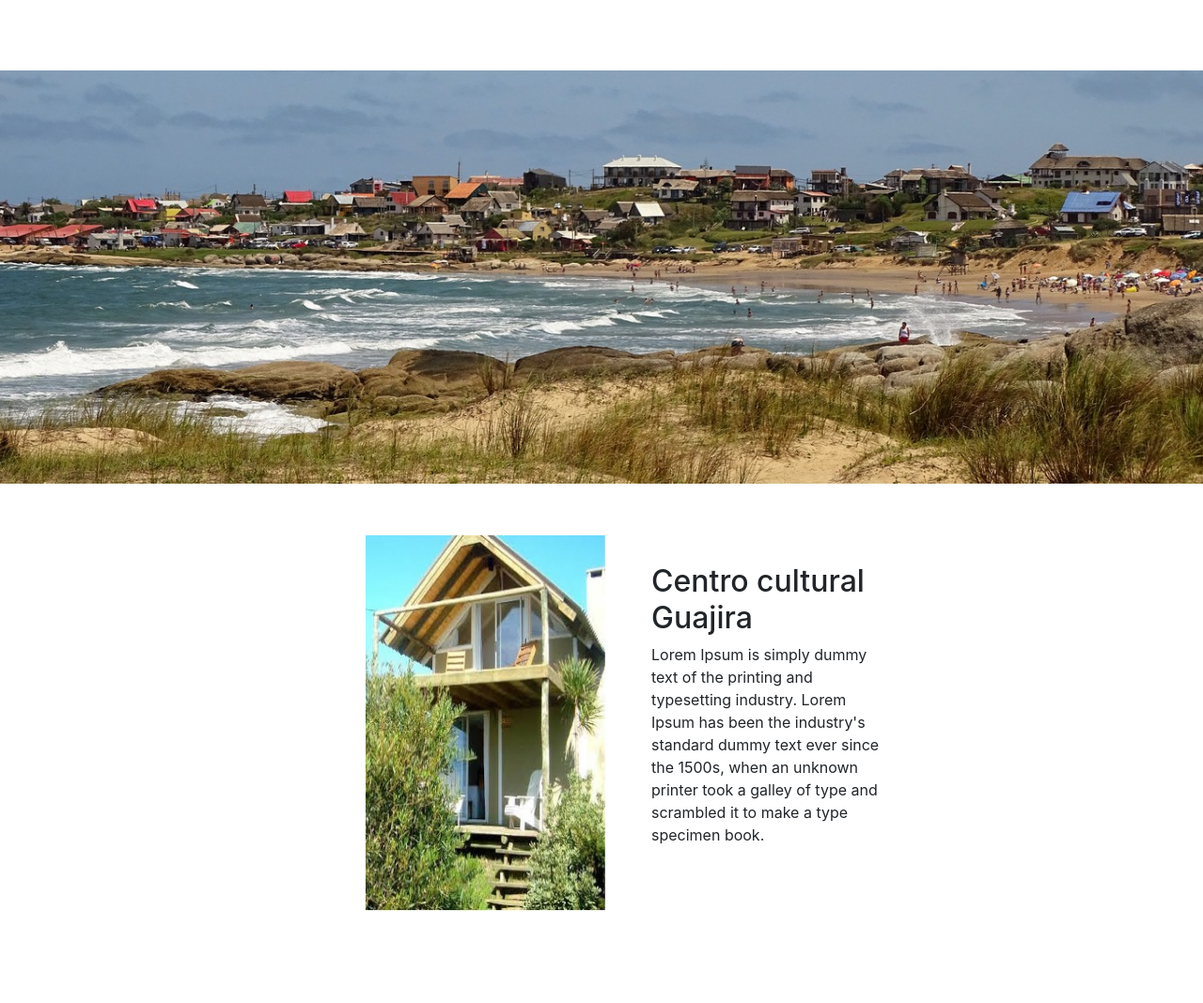
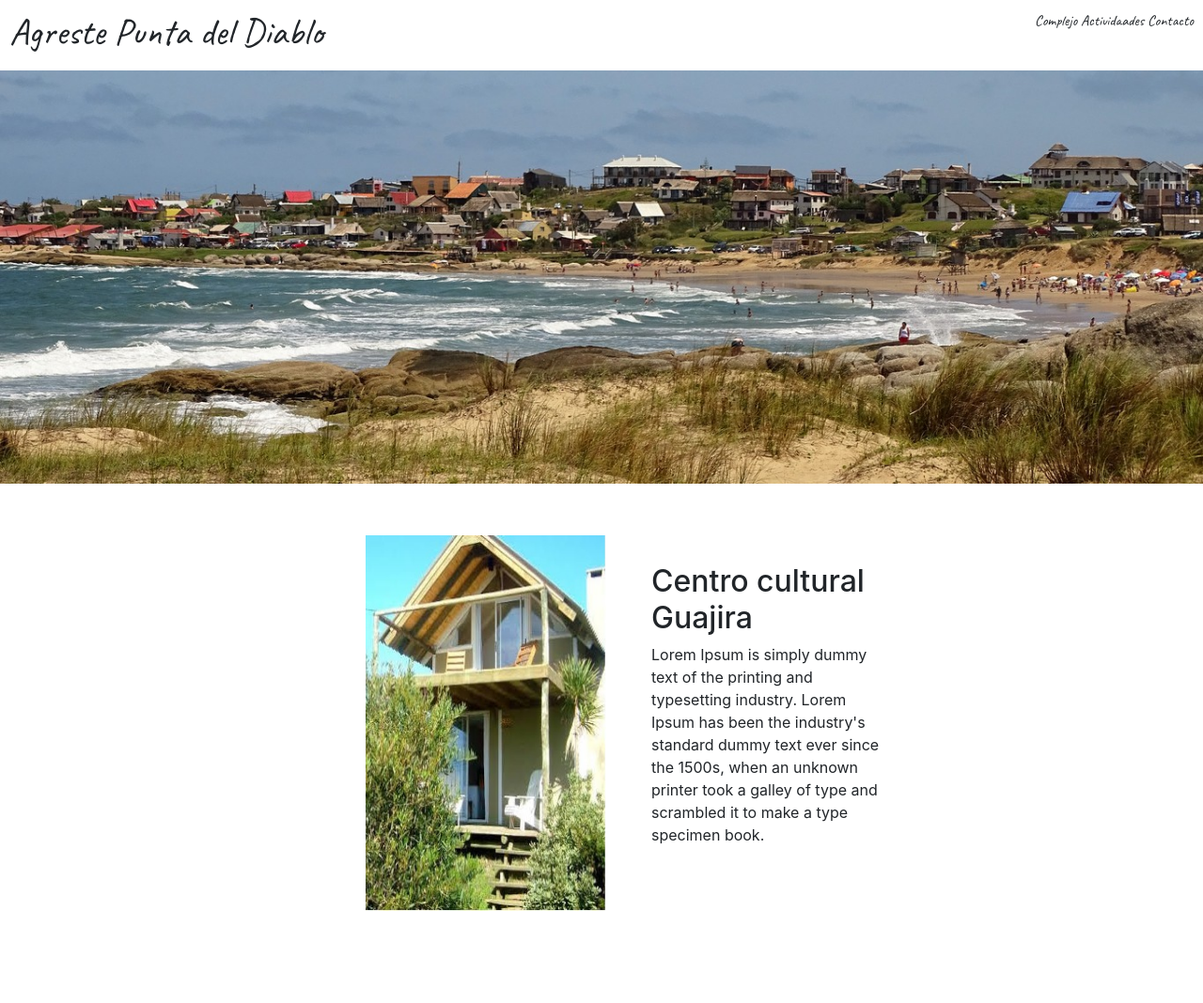
Before and after one commit to FernandoLemos/agreste, a plain HTML site: page index.html in a window 1280 px wide. Shown: the top 1068 px of the page at 94% size. Drawn offline with nearby package versions, Linux system fonts and the light colour scheme.

Commit message:
se agrega nav y menu sin links

```diff
--- a/Content/estilos.css
+++ b/Content/estilos.css
@@ -1,6 +1,10 @@
 nav {
     width: 100%;
     height: 75px;
+    padding-top:10px;
+    padding-left: 10px;
+    padding-right: 10px;
+    font-family: 'Caveat', cursive;
 }
 header{
     height: 100%;
@@ -46,3 +50,13 @@ header img {
     height: 100%;
     width: 100%;
 }
+
+.logo{
+    float: left;
+}
+.menu{
+    float: right;
+}
+.menu ul li{
+    display: inline;
+}
--- a/index.html
+++ b/index.html
@@ -5,6 +5,7 @@
     <meta name="viewport" content="width=device-width, initial-scale=1.0">
     <meta http-equiv="X-UA-Compatible" content="ie=edge">
     <title>Document</title>
+    <link href="https://fonts.googleapis.com/css?family=Caveat&display=swap" rel="stylesheet">
     <link rel="stylesheet" href="https://maxcdn.bootstrapcdn.com/bootstrap/4.0.0/css/bootstrap.min.css" integrity="sha384-Gn5384xqQ1aoWXA+058RXPxPg6fy4IWvTNh0E263XmFcJlSAwiGgFAW/dAiS6JXm" crossorigin="anonymous">
     <link rel="stylesheet" href="Content/estilos.css">
     <script src="https://maxcdn.bootstrapcdn.com/bootstrap/4.0.0/js/bootstrap.min.js" integrity="sha384-JZR6Spejh4U02d8jOt6vLEHfe/JQGiRRSQQxSfFWpi1MquVdAyjUar5+76PVCmYl" crossorigin="anonymous"></script>
@@ -12,7 +13,16 @@
 <body>
     <div class="">
         <nav>
-
+            <div class="logo">
+                <h1>Agreste Punta del Diablo</h1>
+            </div>
+            <div class="menu">
+                <ul>
+                    <li>Complejo</li>
+                    <li>Actividaades</li>
+                    <li>Contacto</li>
+                </ul>
+            </div>
         </nav>
         <header>
             <img src="Content/Images/panoramica.jpg" alt="" class="src">
```
